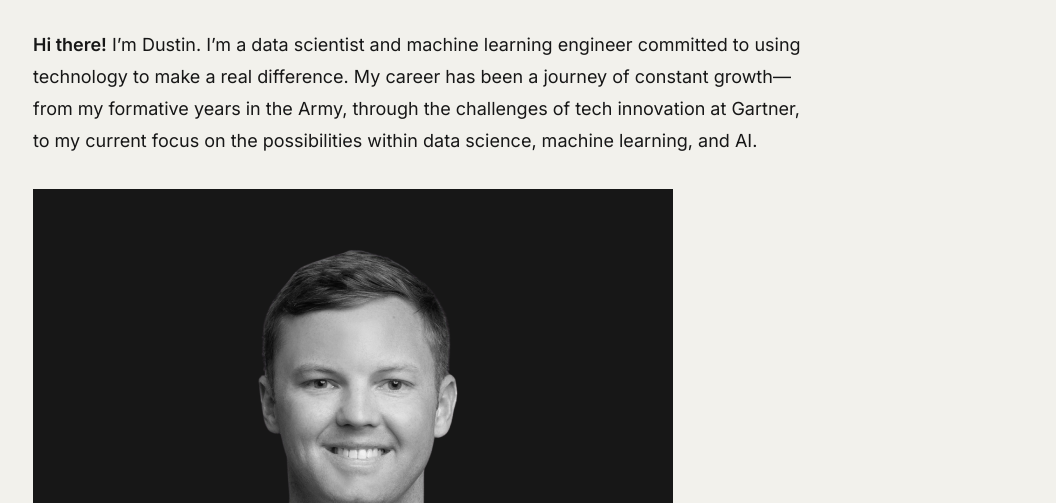
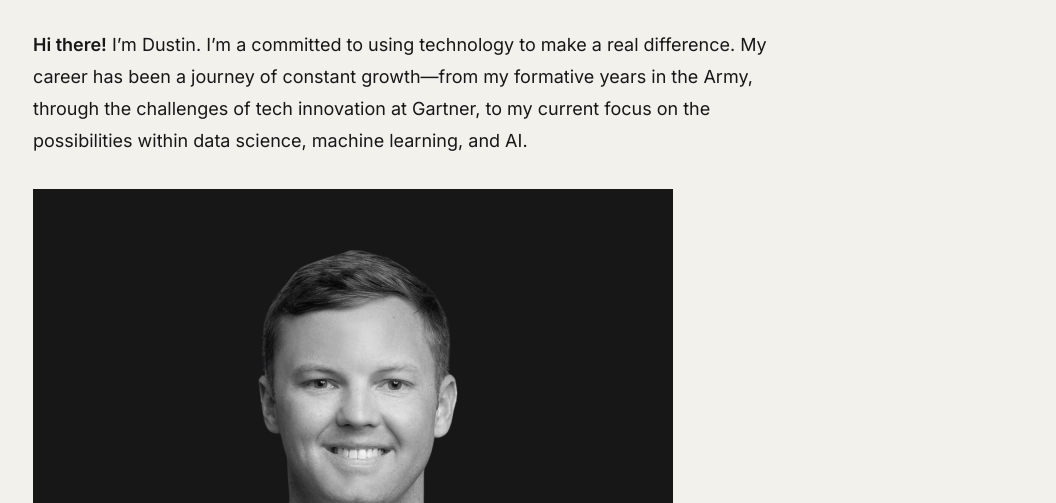
Before and after one commit to dustinbturner/dante-astro-theme-main, an Astro site: page /about in a window 1280 px wide. Shown: the part 297-800 px from the top of the page, without its empty margins (223-1279 px from the left). Built offline with nearby package versions, Linux system fonts and the light colour scheme; Astro itself is replaced by a stand-in of ours.

Commit message:
edit about

```diff
--- a/src/content/pages/about.md
+++ b/src/content/pages/about.md
@@ -10,7 +10,7 @@ seo:
 
 ## Data Scientist and Machine Learning Engineer
 
-**Hi there!** I'm Dustin. I'm a data scientist and machine learning engineer committed to using technology to make a real difference. My career has been a journey of constant growth—from my formative years in the Army, through the challenges of tech innovation at Gartner, to my current focus on the possibilities within data science, machine learning, and AI.
+**Hi there!** I'm Dustin. I'm a committed to using technology to make a real difference. My career has been a journey of constant growth—from my formative years in the Army, through the challenges of tech innovation at Gartner, to my current focus on the possibilities within data science, machine learning, and AI.
 
 ![About Me Image](/About.png)
 
```
